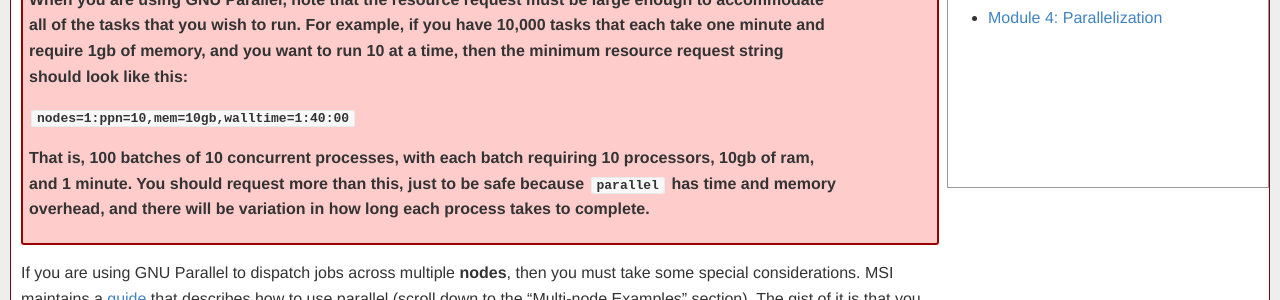
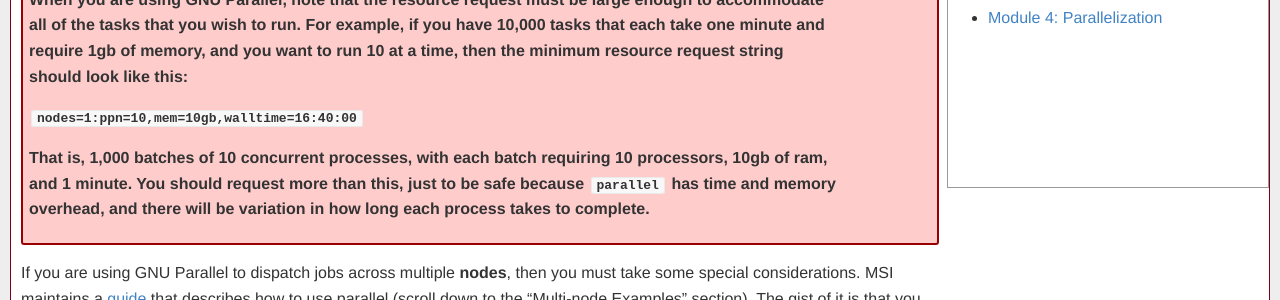
Before and after one commit to msi-ris/Tutorials, a Jekyll site: the page built from mpgi_msi.md, in a window 1280 px wide and 900 px high, scrolled down 12763 px. Shown: the part 234-534 px from the top of the window. Built offline with Jekyll 4.4.1, drawn with Linux system fonts in a browser that asks for light colours.

Commit message:
Update MPGI-MSI

```diff
--- a/mpgi_msi.md
+++ b/mpgi_msi.md
@@ -636,9 +636,9 @@ you have 10,000 tasks that each take one minute and require 1gb of memory,
 and you want to run 10 at a time, then the minimum resource request string
 should look like this:
 
-`nodes=1:ppn=10,mem=10gb,walltime=1:40:00`
+`nodes=1:ppn=10,mem=10gb,walltime=16:40:00`
 
-That is, 100 batches of 10 concurrent processes, with each batch requiring
+That is, 1,000 batches of 10 concurrent processes, with each batch requiring
 10 processors, 10gb of ram, and 1 minute. You should request more than this,
 just to be safe because `parallel` has time and memory overhead, and there
 will be variation in how long each process takes to complete.
```
